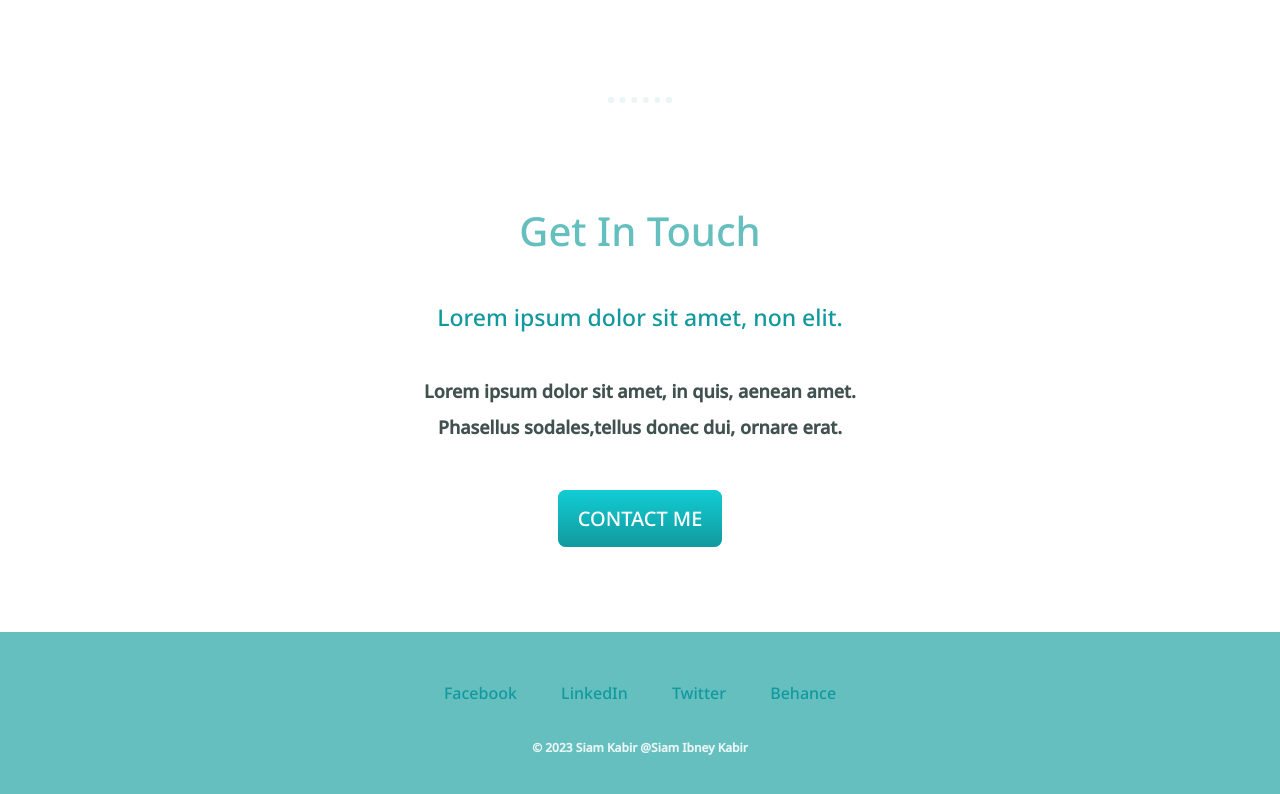
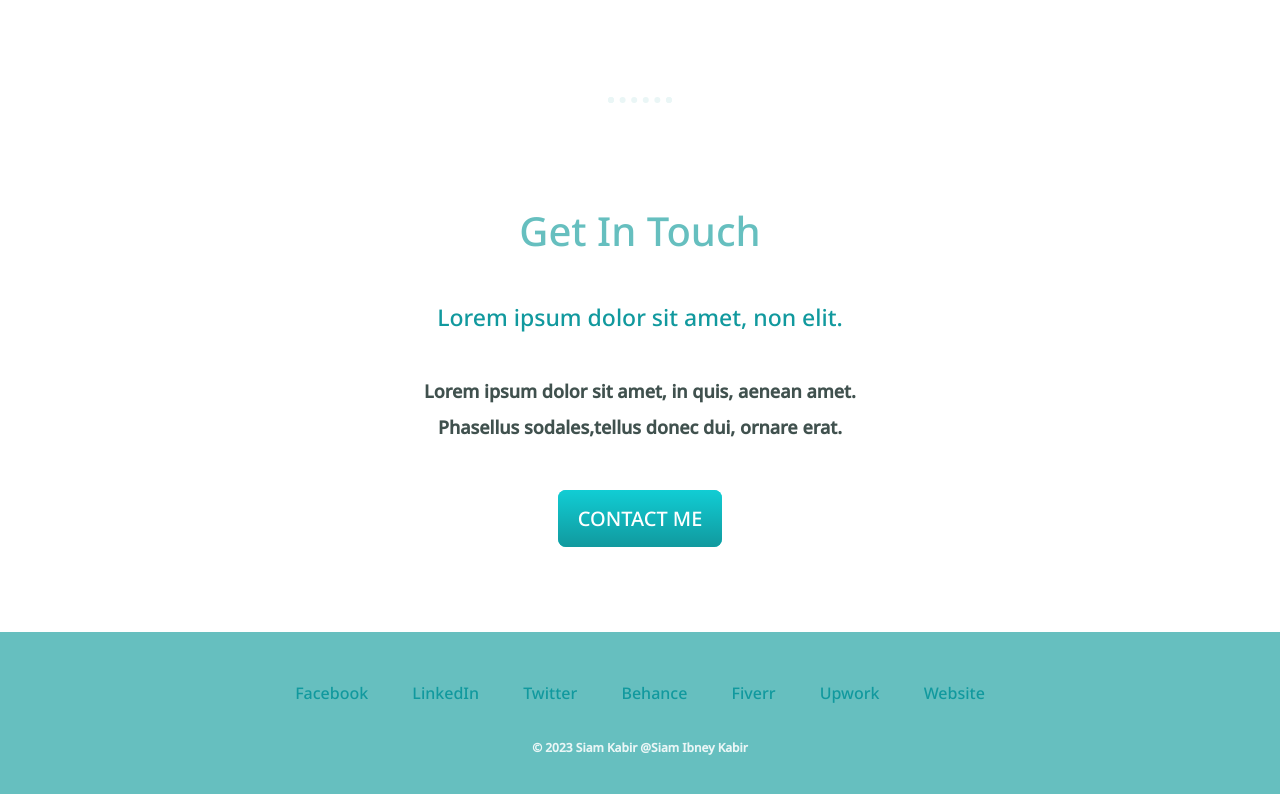
Before and after one commit to SiamIbneyKabir/cv, a plain HTML site: page index.html in a window 1280 px wide. Shown: the part 2342-3136 px from the top of the page. Drawn offline with Linux system fonts and the light colour scheme.

Commit message:
Update index.html

```diff
--- a/index.html
+++ b/index.html
@@ -64,6 +64,9 @@
     <a href="https://www.linkedin.com/in/siam-kabir-0b19321ba/">LinkedIn</a>
     <a href="https://twitter.com/SiamKab64118506">Twitter</a>
     <a href="https://www.behance.net/siamkabir7426">Behance</a>
+    <a href="https://www.fiverr.com/siamkabir_">Fiverr</a>
+    <a href="https://www.upwork.com/freelancers/~01a2299980be6820af?s=1110580750267699200">Upwork</a>
+    <a href="https://siamibneykabir.github.io/cv/">Website</a>
     <p class="copyright">© 2023 Siam Kabir @Siam Ibney Kabir</p>
   </div>
 
```
